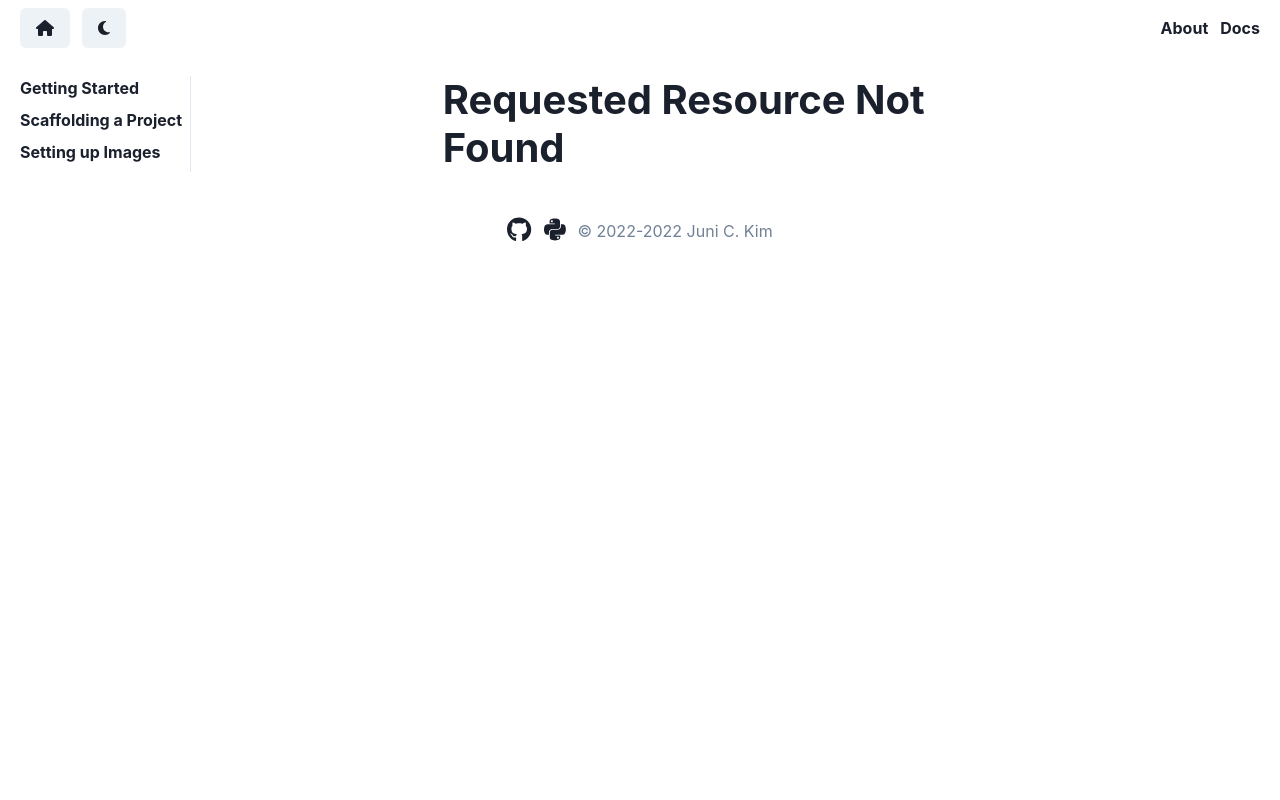
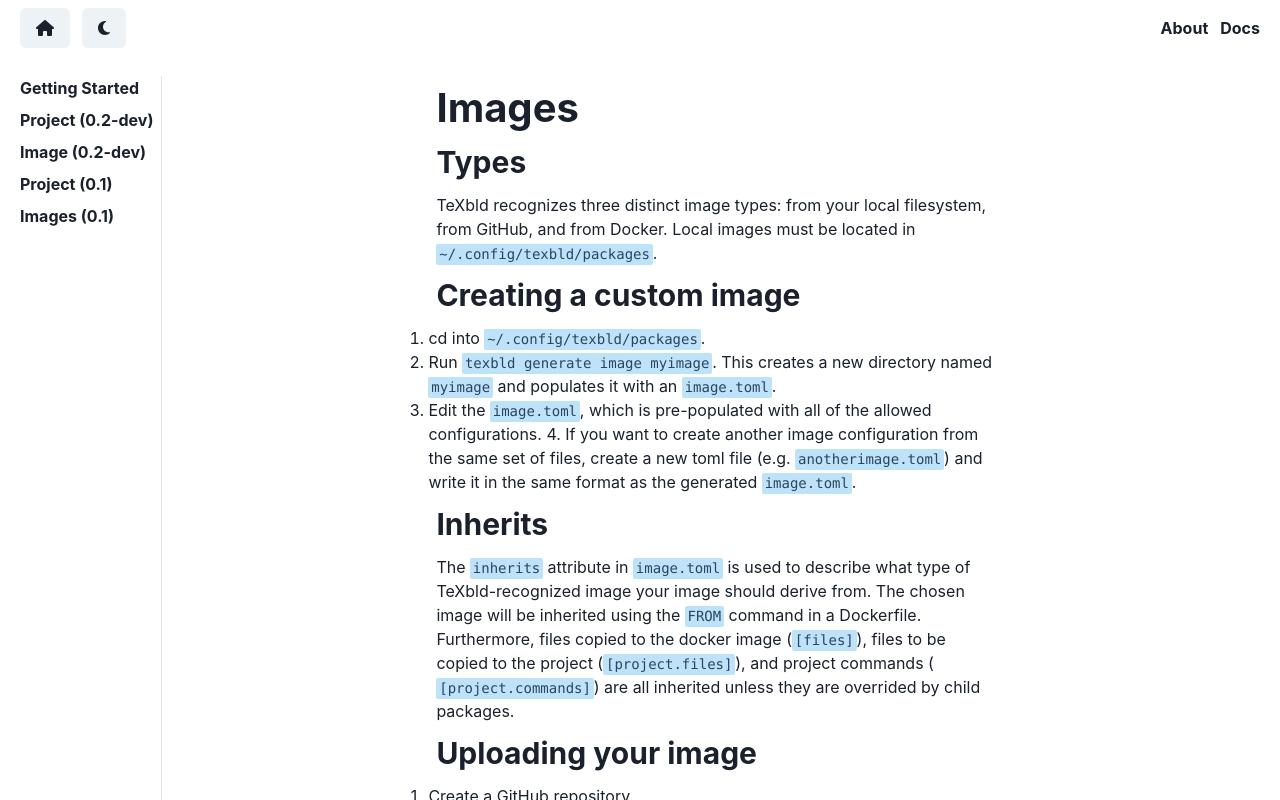
Before and after one commit to texbld/website, a React (Vite) app: page /docs/0.1/image in a window 1280 px wide. Before the commit this address had no page. Shown: the top 800 px of the page. Built offline with nearby package versions, Linux system fonts and the light colour scheme.

Commit message:
restructured with lazy loading

```diff
--- a/src/docs/index.tsx
+++ b/src/docs/index.tsx
@@ -1,4 +1,4 @@
-import React from "react";
+import React, { Suspense } from "react";
 import { Route, Routes } from "react-router-dom";
 import pages from "./routes";
 import components from "./components";
@@ -20,6 +20,7 @@ import {
   useMediaQuery,
   Heading,
   useColorModeValue,
+  Spinner,
 } from "@chakra-ui/react";
 import { Icon } from "../fontawesome";
 import { Link as RouterLink } from "react-router-dom";
@@ -33,6 +34,7 @@ function NotFound() {
 }
 const Page = () => (
   <Container>
+    <Suspense fallback={<Spinner />}>
       <Routes>
         {pages.map((page) => (
           <Route
@@ -44,13 +46,14 @@ const Page = () => (
         ))}
         <Route path="*" element={<NotFound />} />
       </Routes>
+    </Suspense>
   </Container>
 );
 
 const Toc = () => (
   <Stack gap={2} direction={"column"} position="sticky" top="0">
     {pages.map((page) => (
-      <Link as={RouterLink} to={"/docs/" + page.path}>
+      <Link as={RouterLink} to={"/docs/" + page.path} key={page.path}>
         <Text fontWeight={"bold"}>{page.title}</Text>
       </Link>
     ))}
--- /dev/null
+++ b/src/docs/markdown/0.2/image.mdx
@@ -0,0 +1,3 @@
+# Image (0.2)
+
+**Still under development**
--- /dev/null
+++ b/src/docs/markdown/0.2/project.mdx
@@ -0,0 +1,3 @@
+# Project (0.2)
+
+**Still under development**
--- a/src/docs/routes.ts
+++ b/src/docs/routes.ts
@@ -1,21 +1,44 @@
-import Imagetut from "./markdown/Imagetut.mdx";
-import Projecttut from "./markdown/Projecttut.mdx";
-import Gettingstarted from "./markdown/Gettingstarted.mdx";
+import { lazy } from "react";
 
-export default [
+interface Route {
+  path: string;
+  title: string;
+  component: string;
+}
+
+const routes: Route[] = [
   {
     path: "",
     title: "Getting Started",
-    component: Gettingstarted,
+    component: "Gettingstarted.mdx",
   },
   {
-    path: "project",
-    title: "Scaffolding a Project",
-    component: Projecttut,
+    path: "0.2/project",
+    title: "Project (0.2-dev)",
+    component: "0.2/project.mdx",
   },
   {
-    path: "image",
-    title: "Setting up Images",
-    component: Imagetut,
+    path: "0.2/image",
+    title: "Image (0.2-dev)",
+    component: "0.2/image.mdx",
+  },
+  {
+    path: "0.1/project",
+    title: "Project (0.1)",
+    component: "0.1/project.mdx",
+  },
+  {
+    path: "0.1/image",
+    title: "Images (0.1)",
+    component: "0.1/image.mdx",
   },
 ];
+
+const exp = routes.map((route) => ({
+  ...route,
+  component: lazy(() => import(`./markdown/${route.component}`)),
+}));
+
+export default exp;
+
+console.log(import.meta.glob("./markdown/**/*.mdx"));
```
Also changed, not shown: src/docs/markdown/0.1/image.mdx (renamed from src/docs/markdown/Imagetut.mdx), src/docs/markdown/0.1/project.mdx (renamed from src/docs/markdown/Projecttut.mdx). Lines whose indentation alone changed are shown as unchanged.
